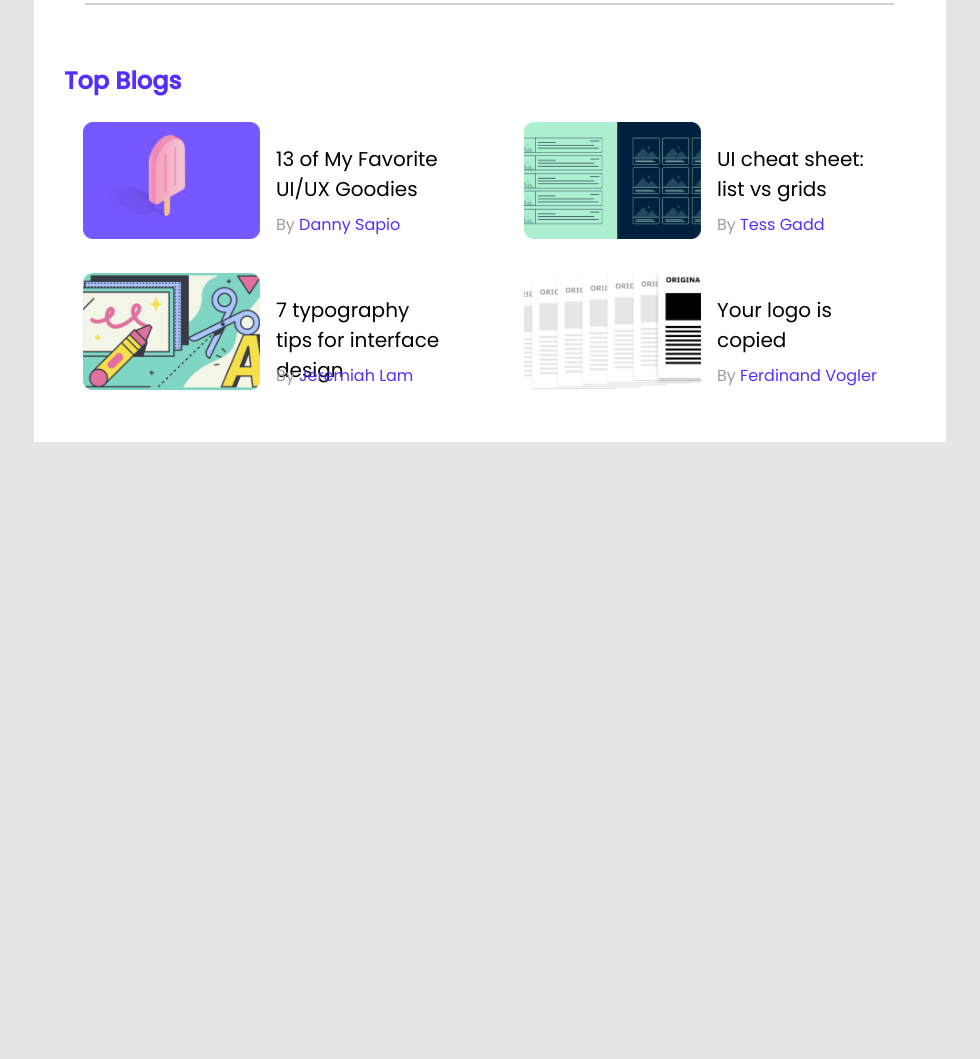
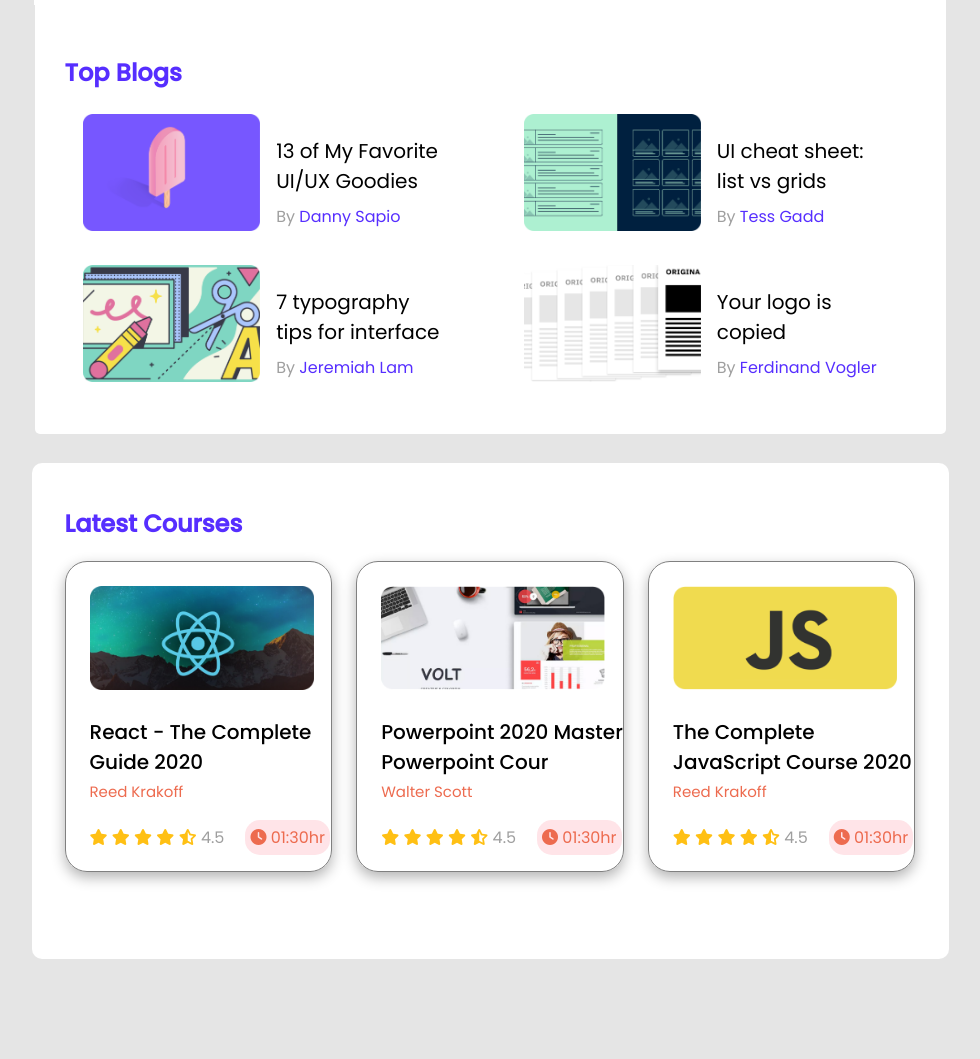
Before and after one commit to ANINDA04801/leader-board, a plain HTML site: page index.html in a window 1280 px wide. Shown: the part 425-1484 px from the top of the page, without its empty margins (150-1130 px from the left). Before the commit the page ends 875 px from the top, so only its background shows below. Drawn offline with Linux system fonts and the light colour scheme.

Commit message:
first commit

```diff
--- a/index.html
+++ b/index.html
@@ -11,6 +11,7 @@
     <link rel="preconnect" href="https://fonts.googleapis.com">
     <link rel="preconnect" href="https://fonts.gstatic.com" crossorigin>
     <link href="https://fonts.googleapis.com/css2?family=Poppins:wght@400;500&display=swap" rel="stylesheet">
+    <script src="https://kit.fontawesome.com/21932cd3f2.js" crossorigin="anonymous"></script>
     <link rel="stylesheet" href="styles/style.css">
     <link rel="stylesheet" href="styles/nav.css">
     <title>Leader Board</title>
@@ -68,7 +69,7 @@
         <!-- top player end -->
 
         <!-- Top blogs starts -->
-        <section class="blog-section container">
+        <section class="container">
             <div class="top-blogs">
                 <h2>Top Blogs</h2>
                 <div class="blogs">
@@ -91,8 +92,7 @@
                     <div class="blog container">
                         <img src="images/blogs/blog-3.png" alt="">
                         <div class="blog-detail">
-                            <p class="blog-title">7 typography tips
-                                for interface design</p>
+                            <p class="blog-title">7 typography tips for interface</p>
                             <span>By</span> <a class="blog-author" href="">Jeremiah Lam</a>
                         </div>
 
@@ -109,6 +109,69 @@
                 </div>
             </div>
         </section>
+        <!-- Latest courses start -->
+        <section class="container">
+            <div class="latest-courses">
+                <h2>Latest Courses</h2>
+                <div class="courses">
+                    <div class="course">
+                        <img src="images/courses/course-1.png" alt="">
+                        <p class="course-title">React - The Complete
+                            Guide 2020</p>
+                        <a class="course-author" href="">Reed Krakoff</a>
+                        <div class="course-detail">
+                            <p class="rating"><i class="fa-solid fa-star"></i>
+                                <i class="fa-solid fa-star"></i>
+                                <i class="fa-solid fa-star"></i>
+                                <i class="fa-solid fa-star"></i>
+                                <i class="fa-solid fa-star-half-stroke"></i>
+
+                                <span>4.5</span>
+                            </p>
+
+                            <p class="time"><i class="fa-solid fa-clock"></i>
+                                01:30hr</p>
+                        </div>
+                    </div>
+                    <div class="course">
+                        <img src="images/courses/course-2.png" alt="">
+                        <p class="course-title">Powerpoint 2020 Master Powerpoint Cour</p>
+                        <a class="course-author" href="">Walter Scott</a>
+                        <div class="course-detail">
+                            <p class="rating"><i class="fa-solid fa-star"></i>
+                                <i class="fa-solid fa-star"></i>
+                                <i class="fa-solid fa-star"></i>
+                                <i class="fa-solid fa-star"></i>
+                                <i class="fa-solid fa-star-half-stroke"></i>
+
+                                <span>4.5</span>
+                            </p>
+
+                            <p class="time"><i class="fa-solid fa-clock"></i>
+                                01:30hr</p>
+                        </div>
+                    </div>
+                    <div class="course">
+                        <img src="images/courses/course-3.png" alt="">
+                        <p class="course-title">The Complete JavaScript Course 2020</p>
+                        <a class="course-author" href="">Reed Krakoff</a>
+                        <div class="course-detail">
+                            <p class="rating"><i class="fa-solid fa-star"></i>
+                                <i class="fa-solid fa-star"></i>
+                                <i class="fa-solid fa-star"></i>
+                                <i class="fa-solid fa-star"></i>
+                                <i class="fa-solid fa-star-half-stroke"></i>
+
+                                <span>4.5</span>
+                            </p>
+
+                            <p class="time"><i class="fa-solid fa-clock"></i>
+                                01:30hr</p>
+                        </div>
+                    </div>
+                </div>
+            </div>
+        </section>
 
     </main>
 </body>
--- a/styles/style.css
+++ b/styles/style.css
@@ -4,6 +4,7 @@
 body {
     font-family: 'Poppins', sans-serif;
     background-color: #E5E5E5;
+    margin: 0%;
 
 }
 
@@ -38,6 +39,9 @@
     padding: 30px;
     margin-top: 36px;
     padding-bottom: 0;
+    border-top-right-radius: 5px;
+    border-top-left-radius: 5px;
+
 }
 
 .players {
@@ -64,9 +68,11 @@
 
 .top-blogs {
     background-color: #ffffff;
-    width: 852px;
+    width: 851px;
     height: 369px;
     padding: 30px;
+    border-bottom-right-radius: 5px;
+    border-bottom-left-radius: 5px;
 }
 
 .blogs {
@@ -96,3 +102,70 @@
     color: #562EFF;
     text-decoration: none;
 }
+
+/*-------------------------
+    Courses styles
+ -------------------- */
+.latest-courses {
+    background-color: #ffffff;
+    width: 851px;
+    height: 450px;
+    border-radius: 10px;
+    padding: 23px 33px;
+    margin-top: 29px;
+    margin-bottom: 100px;
+}
+
+.courses {
+    display: grid;
+    grid-template-columns: repeat(3, 1fr);
+    grid-column-gap: 24px;
+}
+
+.course {
+    border: 1px solid gray;
+    border-radius: 22px;
+    box-shadow: 0px 5.34229px 13.3557px rgb(0 0 0 /0.3);
+    padding-left: 24px;
+    padding-top: 24px;
+
+}
+
+.course img {
+    Width: 224px;
+    Height: 104px;
+}
+
+.course-title {
+    font-weight: 500;
+    font-size: 20px;
+    margin-bottom: 2px;
+
+}
+
+.course-author {
+    text-decoration: none;
+    color: #ED6B4F;
+    font-size: 15px;
+}
+
+.fa-star,
+.fa-star-half-stroke {
+    color: #FFC014;
+}
+
+.time {
+    color: #ED6B4F;
+    background-color: #FFE4E8;
+    border-radius: 15px;
+    padding: 5px;
+}
+
+.course-detail {
+    display: flex;
+    align-items: center;
+}
+
+.rating {
+    padding-right: 21px;
+}
```
